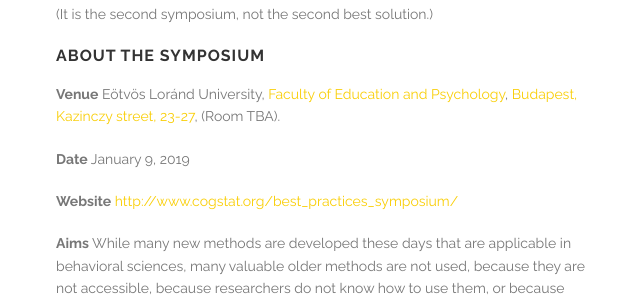
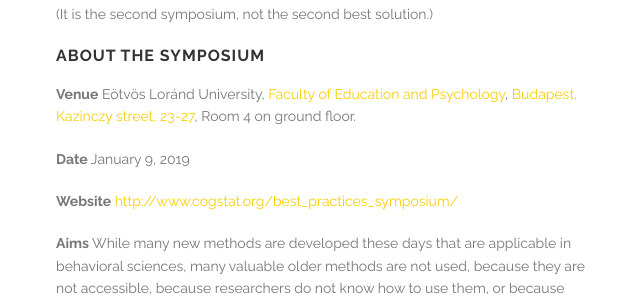
Before and after one commit to cogstat/cogstat_website, a Jekyll site: the page built from best_practices_symposium/index.md, in a window 1280 px wide. Shown: the part 138-438 px from the top of the page, without its empty margins (39-679 px from the left). Built offline with Jekyll 4.4.1, drawn with Linux system fonts in a browser that asks for light colours.

Commit message:
update Gemfile.lock

```diff
--- a/best_practices_symposium/index.md
+++ b/best_practices_symposium/index.md
@@ -8,7 +8,7 @@ title:  "Best practices in data analysis and statistics symposium"
 
 ### About the symposium
 
-__Venue__ Eötvös Loránd University, [Faculty of Education and Psychology](https://www.ppk.elte.hu/en), [Budapest, Kazinczy street, 23-27](https://www.google.hu/maps/place/E%C3%B6tv%C3%B6s+Lor%C3%A1nd+University+Faculty+of+Education+and+Psychology/@47.4974725,19.0570867,15.36z/data=!4m5!3m4!1s0x0:0x1e0c4e20afde6337!8m2!3d47.4982569!4d19.0626694), (Room TBA).
+__Venue__ Eötvös Loránd University, [Faculty of Education and Psychology](https://www.ppk.elte.hu/en), [Budapest, Kazinczy street, 23-27](https://www.google.hu/maps/place/E%C3%B6tv%C3%B6s+Lor%C3%A1nd+University+Faculty+of+Education+and+Psychology/@47.4974725,19.0570867,15.36z/data=!4m5!3m4!1s0x0:0x1e0c4e20afde6337!8m2!3d47.4982569!4d19.0626694), Room 4 on ground floor.
 
 __Date__ January 9, 2019
 
```
